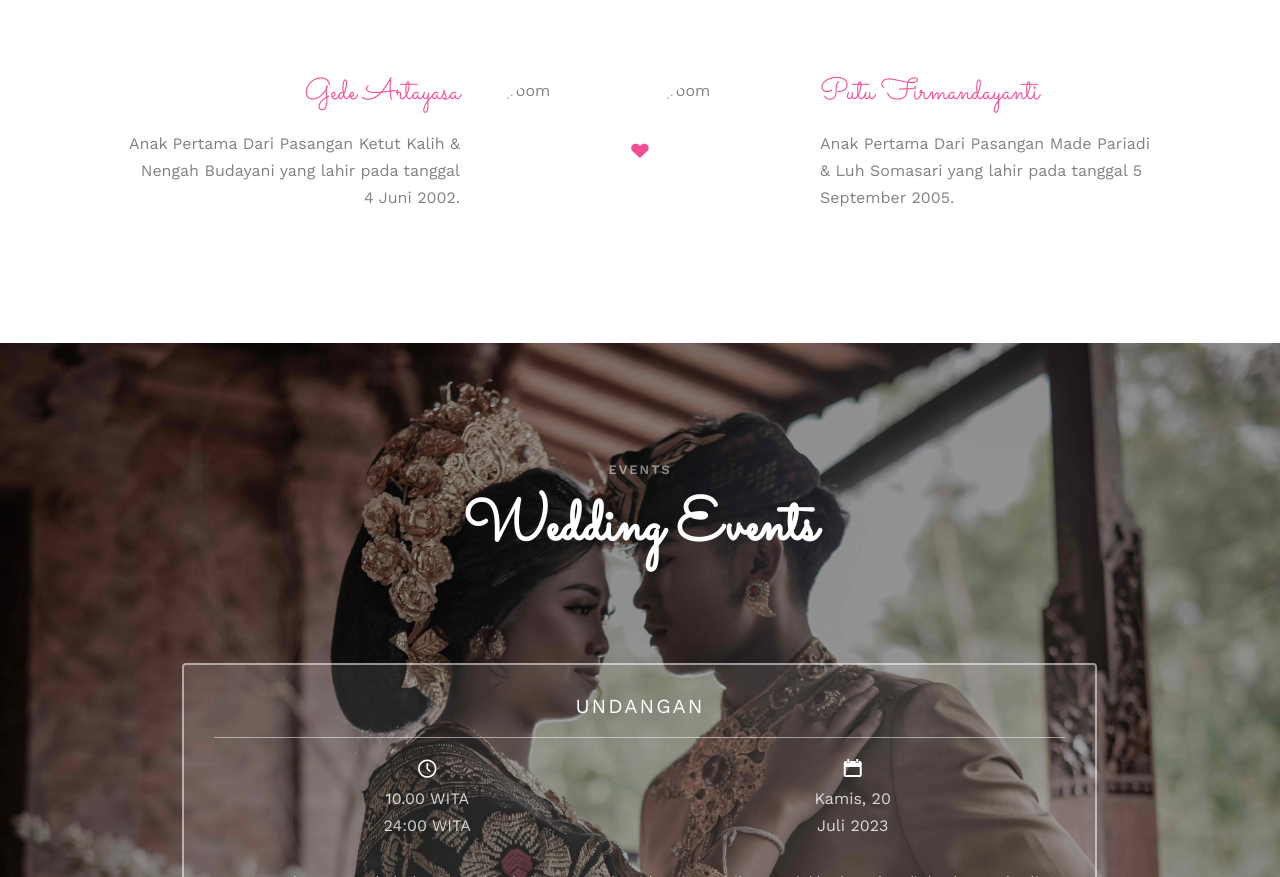
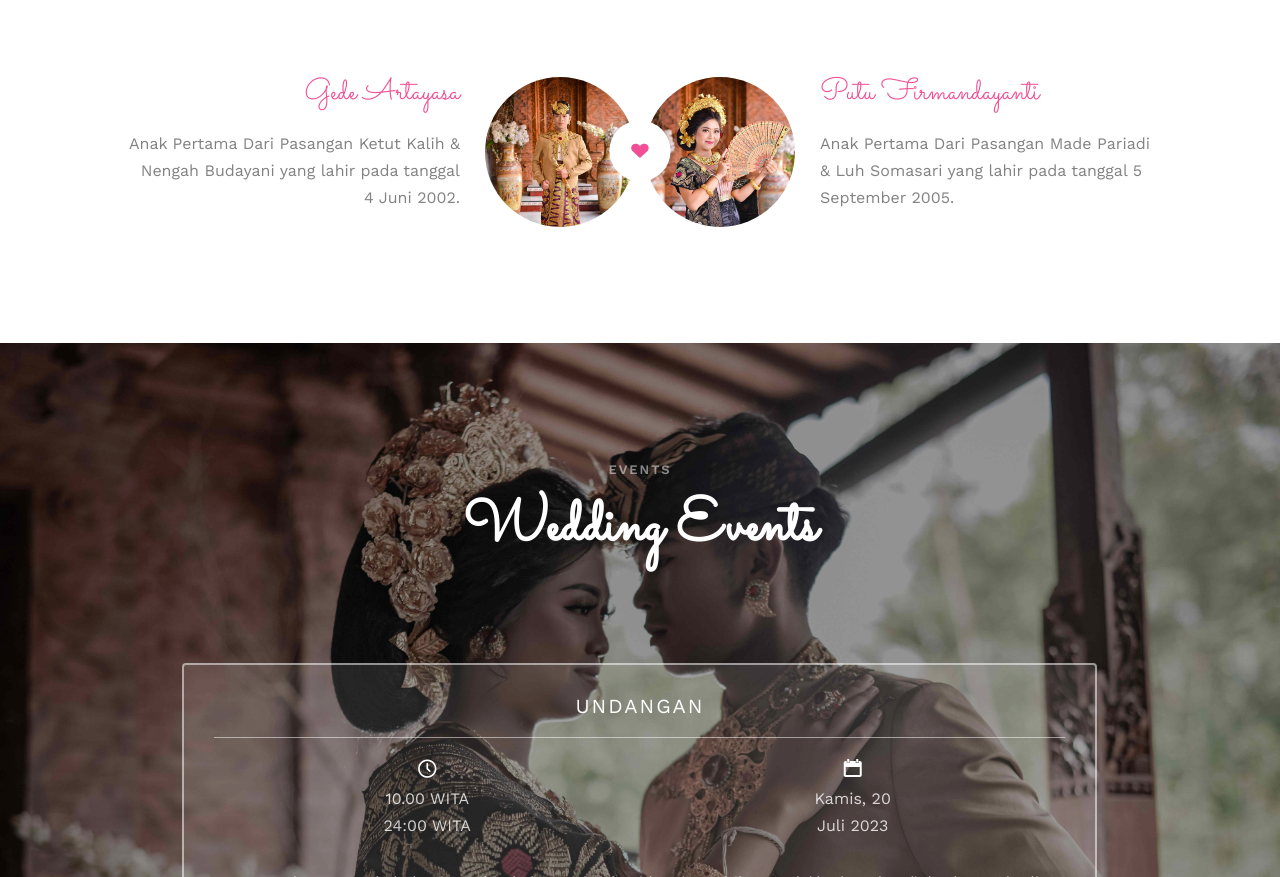
Before and after one commit to Kerta24/Wedding-Website1, a plain HTML site: page index.html in a window 1280 px wide. Shown: the part 1256-2133 px from the top of the page. Drawn offline with nearby package versions, Linux system fonts and the light colour scheme; files whose address does not match are found by name.

Commit message:
Update index.html
foto

```diff
--- a/index.html
+++ b/index.html
@@ -125,7 +125,7 @@
 				<div class="couple-wrap animate-box">
 					<div class="couple-half">
 						<div class="groom">
-							<img src="images/Foto/Arta.png" alt="groom" class="img-responsive">
+							<img src="images/Foto/Arta.jpg" alt="groom" class="img-responsive">
 						</div>
 						<div class="desc-groom">
 							<h3>Gede Artayasa</h3>
@@ -136,7 +136,7 @@
 					<p class="heart text-center"><i class="icon-heart2"></i></p>
 					<div class="couple-half">
 						<div class="bride">
-							<img src="images/Foto/firma.png" alt="groom" class="img-responsive">
+							<img src="images/Foto/firma.jpg" alt="groom" class="img-responsive">
 						</div>
 						<div class="desc-bride">
 							<h3>Putu Firmandayanti</h3>
```
